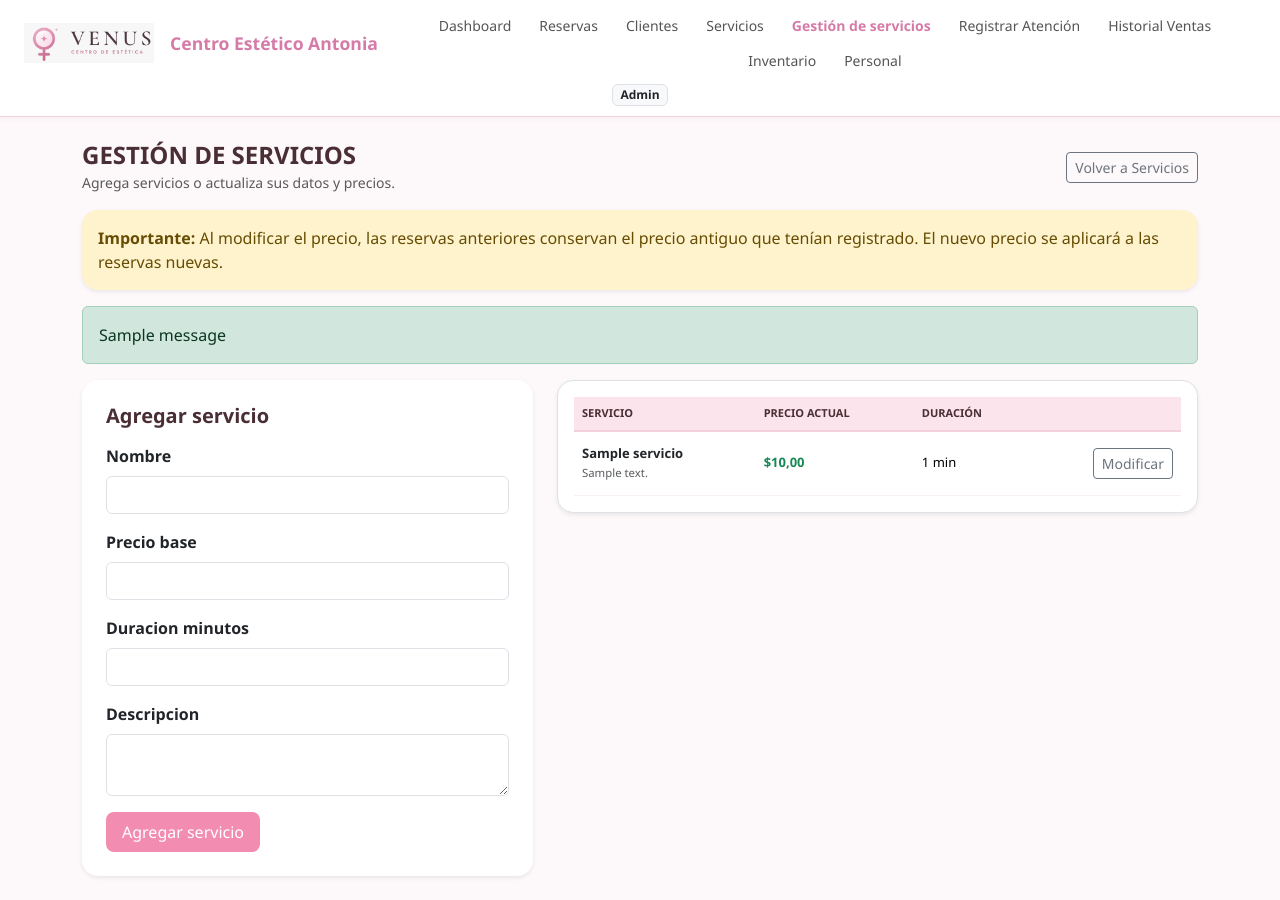
After one commit to Oyanadell/proyecto_venus, a Django app: page /servicios/modificar/ in a window 1280 px wide. The commit adds this page. Run offline with Django 5.2, Linux system fonts and the light colour scheme; tables that the repository leaves empty hold one stand-in row (values such as "Sample post"); one stand-in notice (Sample message) is shown; parts of the project's set-up code (start-up, migrations or seed data) failed here and were passed over.

Commit message:
Gestion de servicios

```diff
--- a/Stetikglowapp/urls.py
+++ b/Stetikglowapp/urls.py
@@ -29,8 +29,8 @@ urlpatterns = [
     path('eliminar/<int:pk>/', InventarioDelete, name='inventario_delete'),
     # Grupo 2
     path('servicios/', ServicioList, name='servicios_list'),
+    path('servicios/modificar/', GestionarServicios, name='gestionar_servicios'),
+    path('servicios/modificar/<int:pk>/', GestionarServicios, name='editar_servicio'),
     path('atenciones/registrar/', RegistrarAtencion, name='registrar_atencion'),
     path('ventas/', VentaList, name='ventas_list'),
-    path('servicios/precios/', ActualizarPreciosView, name='actualizar_precios'),
-    path('servicios/precios/modificar/<int:pk>/', ModificarPrecioServicioView, name='modificar_precio'),
 ]
--- a/funciones_app/views.py
+++ b/funciones_app/views.py
@@ -1,7 +1,8 @@
 from django.db import transaction
+from django.contrib import messages
 from django.shortcuts import render, get_object_or_404, redirect
 from .models import Sucursal, Inventario, Servicio, DetalleAtencion, Venta, Pago
-from .forms import InventarioForm, AtencionForm
+from .forms import InventarioForm, AtencionForm, ServicioForm
 
 def InventarioList(request, sucursal_id=None):
     sucursales = Sucursal.objects.all()
@@ -71,6 +72,25 @@ def ServicioList(request):
     servicios = Servicio.objects.all()
     return render(request, 'servicioslista.html', {'servicios': servicios})
 
+def GestionarServicios(request, pk=None):
+    """Permite crear servicios y modificar sus datos y precios."""
+    servicio = get_object_or_404(Servicio, pk=pk) if pk is not None else None
+
+    if request.method == 'POST':
+        form = ServicioForm(request.POST, instance=servicio)
+        if form.is_valid():
+            form.save()
+            messages.success(request, 'El servicio se guardó correctamente.')
+            return redirect('gestionar_servicios')
+    else:
+        form = ServicioForm(instance=servicio)
+
+    return render(request, 'gestionarservicios.html', {
+        'form': form,
+        'servicio_editando': servicio,
+        'servicios': Servicio.objects.all().order_by('nombre'),
+    })
+
 def RegistrarAtencion(request):
     """Permite registrar una atención asegurando datos para pruebas."""
     if request.method == 'POST':
@@ -116,31 +136,6 @@ def VentaList(request):
     ventas = Venta.objects.all().order_by('-fecha_hora')
     return render(request, 'ventaslista.html', {'ventas': ventas})
 
-def ActualizarPreciosView(request):
-    """Muestra el catálogo de precios actuales y el historial de modificaciones."""
-    query = request.GET.get('q', '')
-    servicios = Servicio.objects.all()
-    if query:
-        servicios = servicios.filter(nombre__icontains=query)
-
-    context = {
-        'servicios': servicios,
-        'query': query,
-    }
-    return render(request, 'actualizarprecio.html', context)
-
-def ModificarPrecioServicioView(request, pk):
-    """Permite actualizar el precio base de un servicio específico."""
-    servicio = get_object_or_404(Servicio, pk=pk)
-    if request.method == 'POST':
-        nuevo_precio = request.POST.get('precio_base')
-        if nuevo_precio:
-            servicio.precio_base = nuevo_precio
-            servicio.save()
-            return redirect('actualizar_precios')
-
-    return render(request, 'modificarprecio.html', {'servicio': servicio})
-
 def CierreCajaView(request):
     """Calcula el resumen diario de ventas y desglose por método de pago para el cierre de caja."""
     ventas_hoy = Venta.objects.all() # Puedes filtrar por fecha actual si lo deseas
--- a/static/style.css
+++ b/static/style.css
@@ -12,6 +12,21 @@ body {
     border-bottom: 1px solid #f3d1dc;
     padding: 10px 30px;
     box-shadow: 0 2px 4px rgba(232, 160, 191, 0.1);
+    flex-wrap: wrap !important;
+    justify-content: center !important;
+    gap: 8px 16px;
+}
+
+.navbar-antonia > div:nth-child(2) {
+    display: flex;
+    flex: 1 1 800px;
+    flex-wrap: wrap;
+    justify-content: center;
+    gap: 4px 8px !important;
+}
+
+.navbar-antonia .nav-link-antonia {
+    white-space: nowrap;
 }
 
 .brand-title {
--- /dev/null
+++ b/templates/gestionarservicios.html
@@ -0,0 +1,118 @@
+{% load static %}
+<!DOCTYPE html>
+<html lang="es">
+<head>
+    <meta charset="UTF-8">
+    <meta name="viewport" content="width=device-width, initial-scale=1.0">
+    <title>Gestión de servicios - Centro Estético Antonia</title>
+    <link href="https://cdn.jsdelivr.net/npm/bootstrap@5.3.3/dist/css/bootstrap.min.css" rel="stylesheet">
+    <link rel="stylesheet" href="{% static 'style.css' %}">
+</head>
+<body style="background-color: #fdf8f9;">
+    <div class="navbar-antonia d-flex justify-content-between align-items-center px-4">
+        <div class="d-flex align-items-center gap-3">
+            <img src="{% static 'img/logoAntonia.jpeg' %}" alt="Logo Antonia" style="height: 40px; object-fit: contain;">
+            <a href="#" class="brand-title text-decoration-none">Centro Estético Antonia</a>
+        </div>
+        <div class="d-flex align-items-center gap-3">
+            <a href="#" class="nav-link-antonia">Dashboard</a>
+            <a href="#" class="nav-link-antonia">Reservas</a>
+            <a href="#" class="nav-link-antonia">Clientes</a>
+            <a href="{% url 'servicios_list' %}" class="nav-link-antonia">Servicios</a>
+            <a href="{% url 'gestionar_servicios' %}" class="nav-link-antonia active fw-bold">Gestión de servicios</a>
+            <a href="{% url 'registrar_atencion' %}" class="nav-link-antonia">Registrar Atención</a>
+            <a href="{% url 'ventas_list' %}" class="nav-link-antonia">Historial Ventas</a>
+            <a href="{% url 'inventario_list' %}" class="nav-link-antonia">Inventario</a>
+            <a href="#" class="nav-link-antonia">Personal</a>
+        </div>
+        <div class="d-flex align-items-center gap-2">
+            <span class="badge bg-light text-dark border">Admin</span>
+        </div>
+    </div>
+
+    <div class="container my-4">
+        <div class="d-flex justify-content-between align-items-center mb-3">
+            <div>
+                <h3 class="fw-bold text-uppercase fs-4 mb-0" style="color: #4a2e35;">Gestión de servicios</h3>
+                <small class="text-muted">Agrega servicios o actualiza sus datos y precios.</small>
+            </div>
+            <a href="{% url 'servicios_list' %}" class="btn btn-outline-secondary btn-sm">Volver a Servicios</a>
+        </div>
+
+        <div class="alert alert-warning border-0 shadow-sm rounded-4" role="alert">
+            <strong>Importante:</strong> Al modificar el precio, las reservas anteriores conservan el precio antiguo que tenían registrado. El nuevo precio se aplicará a las reservas nuevas.
+        </div>
+
+        {% if messages %}
+            {% for message in messages %}
+                <div class="alert alert-success" role="alert">{{ message }}</div>
+            {% endfor %}
+        {% endif %}
+
+        <div class="row g-4">
+            <div class="col-lg-5">
+                <div class="card p-4 border-0 shadow-sm rounded-4 bg-white">
+                    <h5 class="fw-bold mb-3" style="color: #4a2e35;">
+                        {% if servicio_editando %}Editar servicio: {{ servicio_editando.nombre }}{% else %}Agregar servicio{% endif %}
+                    </h5>
+                    <form method="post" action="{% if servicio_editando %}{% url 'editar_servicio' servicio_editando.pk %}{% else %}{% url 'gestionar_servicios' %}{% endif %}">
+                        {% csrf_token %}
+                        {% for field in form %}
+                            <div class="mb-3">
+                                <label class="form-label fw-semibold" for="{{ field.id_for_label }}">{{ field.label }}</label>
+                                {{ field }}
+                                {% for error in field.errors %}
+                                    <div class="text-danger small">{{ error }}</div>
+                                {% endfor %}
+                            </div>
+                        {% endfor %}
+                        {% for error in form.non_field_errors %}
+                            <div class="alert alert-danger">{{ error }}</div>
+                        {% endfor %}
+                        <button type="submit" class="btn-pink-antonia border-0 px-3 py-2 text-white rounded-3">
+                            {% if servicio_editando %}Guardar cambios{% else %}Agregar servicio{% endif %}
+                        </button>
+                        {% if servicio_editando %}
+                            <a href="{% url 'gestionar_servicios' %}" class="btn btn-outline-secondary ms-2">Cancelar</a>
+                        {% endif %}
+                    </form>
+                </div>
+            </div>
+
+            <div class="col-lg-7">
+                <div class="table-responsive bg-white p-3 rounded-4 border shadow-sm">
+                    <table class="table table-antonia align-middle border-0 mb-0">
+                        <thead class="table-light">
+                            <tr>
+                                <th>Servicio</th>
+                                <th>Precio actual</th>
+                                <th>Duración</th>
+                                <th></th>
+                            </tr>
+                        </thead>
+                        <tbody>
+                            {% for servicio in servicios %}
+                                <tr>
+                                    <td>
+                                        <div class="fw-bold text-dark">{{ servicio.nombre }}</div>
+                                        <small class="text-muted">{{ servicio.descripcion|default:"" }}</small>
+                                    </td>
+                                    <td class="fw-bold text-success">${{ servicio.precio_base }}</td>
+                                    <td>{{ servicio.duracion_minutos }} min</td>
+                                    <td class="text-end">
+                                        <a href="{% url 'editar_servicio' servicio.pk %}" class="btn btn-sm btn-outline-secondary">Modificar</a>
+                                    </td>
+                                </tr>
+                            {% empty %}
+                                <tr>
+                                    <td colspan="4" class="text-center text-muted py-4">Aún no hay servicios registrados.</td>
+                                </tr>
+                            {% endfor %}
+                        </tbody>
+                    </table>
+                </div>
+            </div>
+        </div>
+    </div>
+</body>
+</html>
--- a/templates/inventariolista.html
+++ b/templates/inventariolista.html
@@ -21,9 +21,9 @@
             <a href="#" class="nav-link-antonia">Reservas</a>
             <a href="#" class="nav-link-antonia">Clientes</a>
             <a href="{% url 'servicios_list' %}" class="nav-link-antonia">Servicios</a>
+            <a href="{% url 'gestionar_servicios' %}" class="nav-link-antonia">Gestión de servicios</a>
             <a href="{% url 'registrar_atencion' %}" class="nav-link-antonia">Registrar Atención</a>
             <a href="{% url 'ventas_list' %}" class="nav-link-antonia">Historial Ventas</a>
-            <a href="{% url 'actualizar_precios' %}" class="nav-link-antonia">Precios</a>
             <a href="{% url 'inventario_list' %}" class="nav-link-antonia active fw-bold">Inventario</a>
             <a href="#" class="nav-link-antonia">Personal</a>
         </div>
--- a/templates/registroatencion.html
+++ b/templates/registroatencion.html
@@ -21,9 +21,9 @@
             <a href="#" class="nav-link-antonia">Reservas</a>
             <a href="#" class="nav-link-antonia">Clientes</a>
             <a href="{% url 'servicios_list' %}" class="nav-link-antonia">Servicios</a>
+            <a href="{% url 'gestionar_servicios' %}" class="nav-link-antonia">Gestión de servicios</a>
             <a href="{% url 'registrar_atencion' %}" class="nav-link-antonia active fw-bold">Registrar Atención</a>
             <a href="{% url 'ventas_list' %}" class="nav-link-antonia">Historial Ventas</a>
-            <a href="{% url 'actualizar_precios' %}" class="nav-link-antonia">Precios</a>
             <a href="{% url 'inventario_list' %}" class="nav-link-antonia">Inventario</a>
             <a href="#" class="nav-link-antonia">Personal</a>
         </div>
--- a/templates/servicioslista.html
+++ b/templates/servicioslista.html
@@ -21,9 +21,9 @@
             <a href="#" class="nav-link-antonia">Reservas</a>
             <a href="#" class="nav-link-antonia">Clientes</a>
             <a href="{% url 'servicios_list' %}" class="nav-link-antonia active fw-bold">Servicios</a>
+            <a href="{% url 'gestionar_servicios' %}" class="nav-link-antonia">Gestión de servicios</a>
             <a href="{% url 'registrar_atencion' %}" class="nav-link-antonia">Registrar Atención</a>
             <a href="{% url 'ventas_list' %}" class="nav-link-antonia">Historial Ventas</a>
-            <a href="{% url 'actualizar_precios' %}" class="nav-link-antonia">Precios</a>
             <a href="{% url 'inventario_list' %}" class="nav-link-antonia">Inventario</a>
             <a href="#" class="nav-link-antonia">Personal</a>
         </div>
@@ -39,7 +39,7 @@
                 <small class="text-muted">Gestión de tratamientos y servicios ofrecidos en sucursales</small>
             </div>
             <div class="d-flex gap-2">
-                <a href="{% url 'actualizar_precios' %}" class="btn btn-outline-secondary fw-semibold btn-sm px-3" style="border-color: #d67ba8; color: #4a2e35;">
+                <a href="{% url 'gestionar_servicios' %}" class="btn btn-outline-secondary fw-semibold btn-sm px-3" style="border-color: #d67ba8; color: #4a2e35;">
                     💲 Actualizar Precios
                 </a>
                 <a href="{% url 'registrar_atencion' %}" class="btn-pink-antonia">+ Registrar Atención</a>
--- a/templates/ventaslista.html
+++ b/templates/ventaslista.html
@@ -21,9 +21,9 @@
             <a href="#" class="nav-link-antonia">Reservas</a>
             <a href="#" class="nav-link-antonia">Clientes</a>
             <a href="{% url 'servicios_list' %}" class="nav-link-antonia">Servicios</a>
+            <a href="{% url 'gestionar_servicios' %}" class="nav-link-antonia">Gestión de servicios</a>
             <a href="{% url 'registrar_atencion' %}" class="nav-link-antonia">Registrar Atención</a>
             <a href="{% url 'ventas_list' %}" class="nav-link-antonia active fw-bold">Historial Ventas</a>
-            <a href="{% url 'actualizar_precios' %}" class="nav-link-antonia">Precios</a>
             <a href="{% url 'inventario_list' %}" class="nav-link-antonia">Inventario</a>
             <a href="#" class="nav-link-antonia">Personal</a>
         </div>
```
Also changed, not shown: templates/actualizarprecio.html (deleted, +0 -92 lines), templates/modificarprecio.html (deleted, +0 -24 lines).
